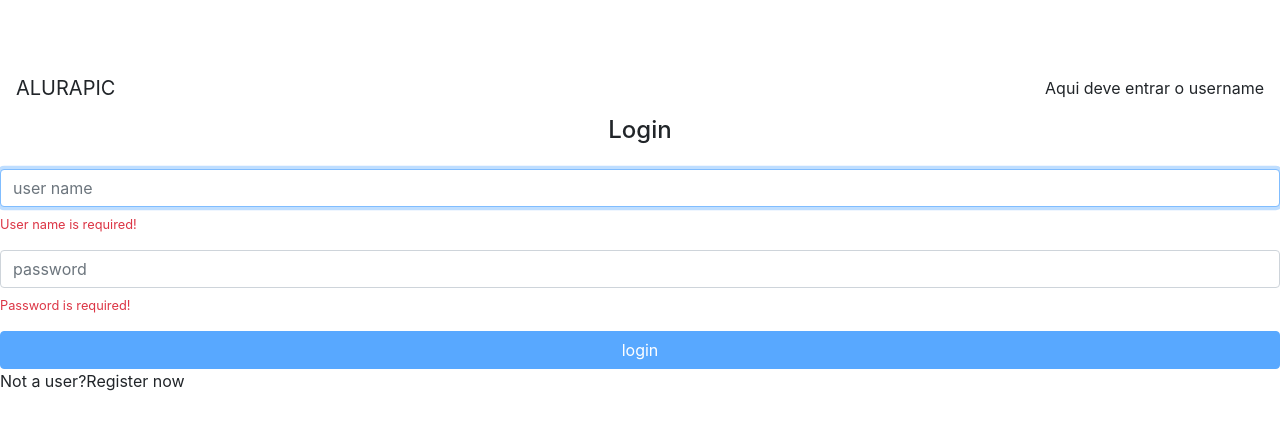
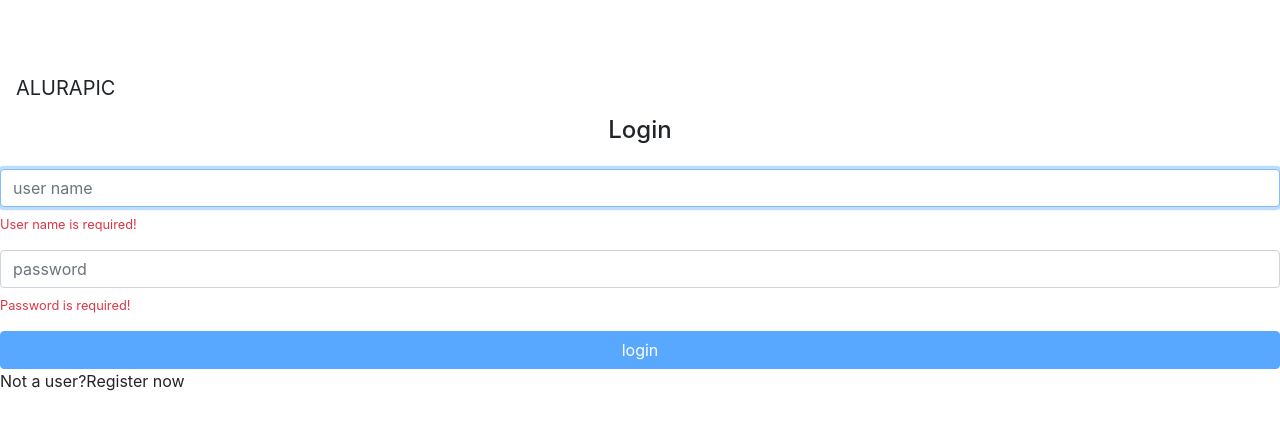
Before and after one commit to dudulive/alurapic, an Angular app: page / in a window 1280 px wide. Shown: the top 430 px of the page. Built offline with nearby package versions, Linux system fonts and the light colour scheme.

Commit message:
O papel do BehaviorSubject

```diff
--- a/src/app/core/header/header/header.component.html
+++ b/src/app/core/header/header/header.component.html
@@ -3,7 +3,7 @@
         <a class="navbar-brand">ALURAPIC</a>
         <div>
             <i class="fa fa-user-circle"></i>
-            <a>Aqui deve entrar o username</a>
+            <a class="ml-2">{{ user?.name }}</a>
         </div>
     </nav>
 </header>
--- a/src/app/core/header/header/header.component.ts
+++ b/src/app/core/header/header/header.component.ts
@@ -1,4 +1,7 @@
+import { UserService } from './../../user/user.service';
 import { Component } from '@angular/core';
+import { Observable } from 'rxjs';
+import { User } from '../../user/user';
 
 @Component({
     moduleId: module.id,
@@ -8,4 +11,12 @@ import { Component } from '@angular/core';
 })
 export class HeaderComponent {
 
+    user$: Observable<User>;
+    user: User;
+
+    constructor(userService: UserService){
+        this.user$ = userService.getUsers();
+        this.user$.subscribe(user => this.user = user);
+    }
+
 }
--- a/src/app/core/user/user.service.ts
+++ b/src/app/core/user/user.service.ts
@@ -1,4 +1,4 @@
-import { Subject } from 'rxjs';
+import { Subject, BehaviorSubject } from 'rxjs';
 import { User } from './user';
 import { TokenService } from './../token/token.service';
 import { Injectable } from '@angular/core';
@@ -10,7 +10,7 @@ import * as jwt_decode from 'jwt_decode';
 })
 export class UserService {
 
-    private userSubject = new Subject();
+    private userSubject = new BehaviorSubject<User>(null);
 
     constructor(private tokenService: TokenService){
        this.tokenService.hasToken() && this.decodeAndNotify();
```
